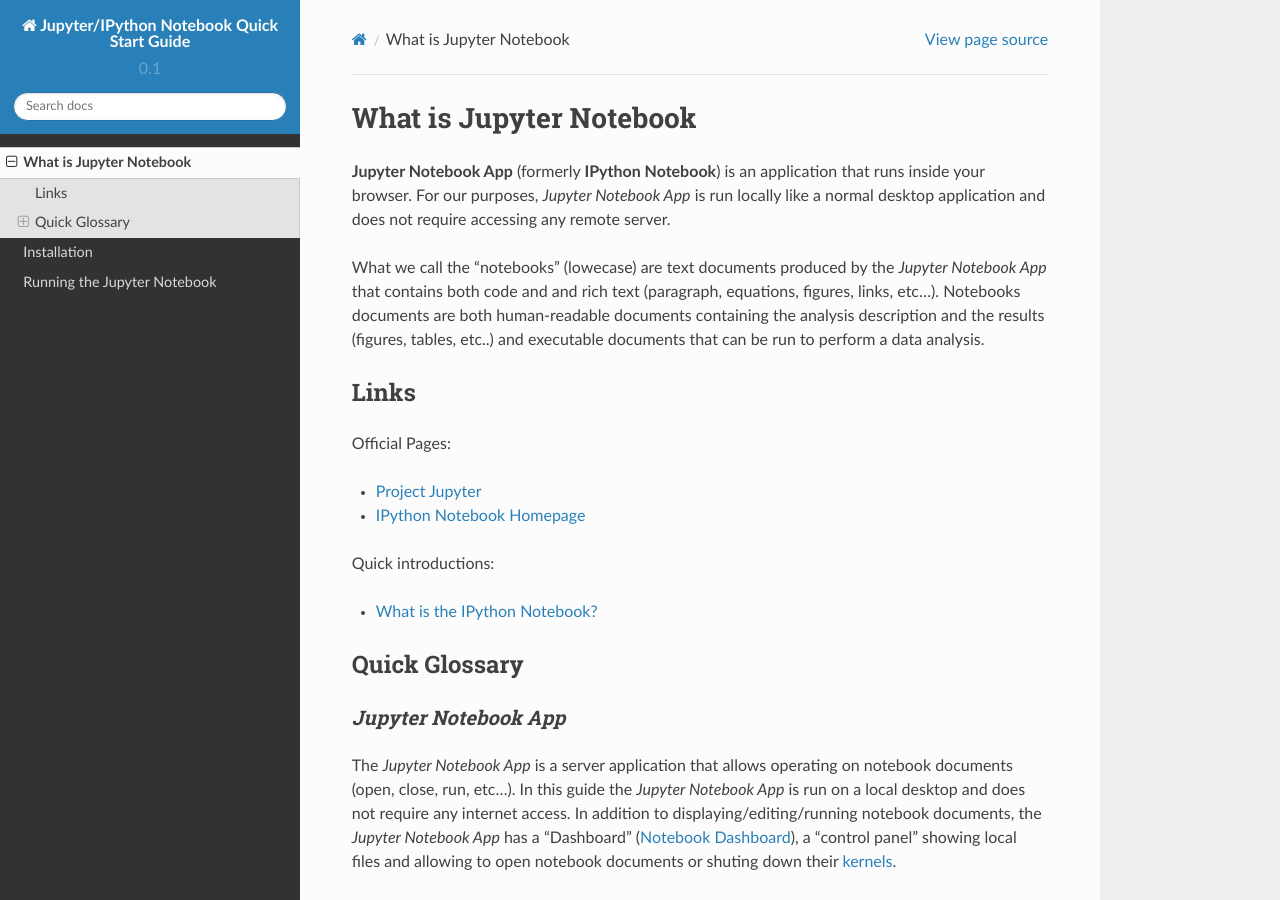
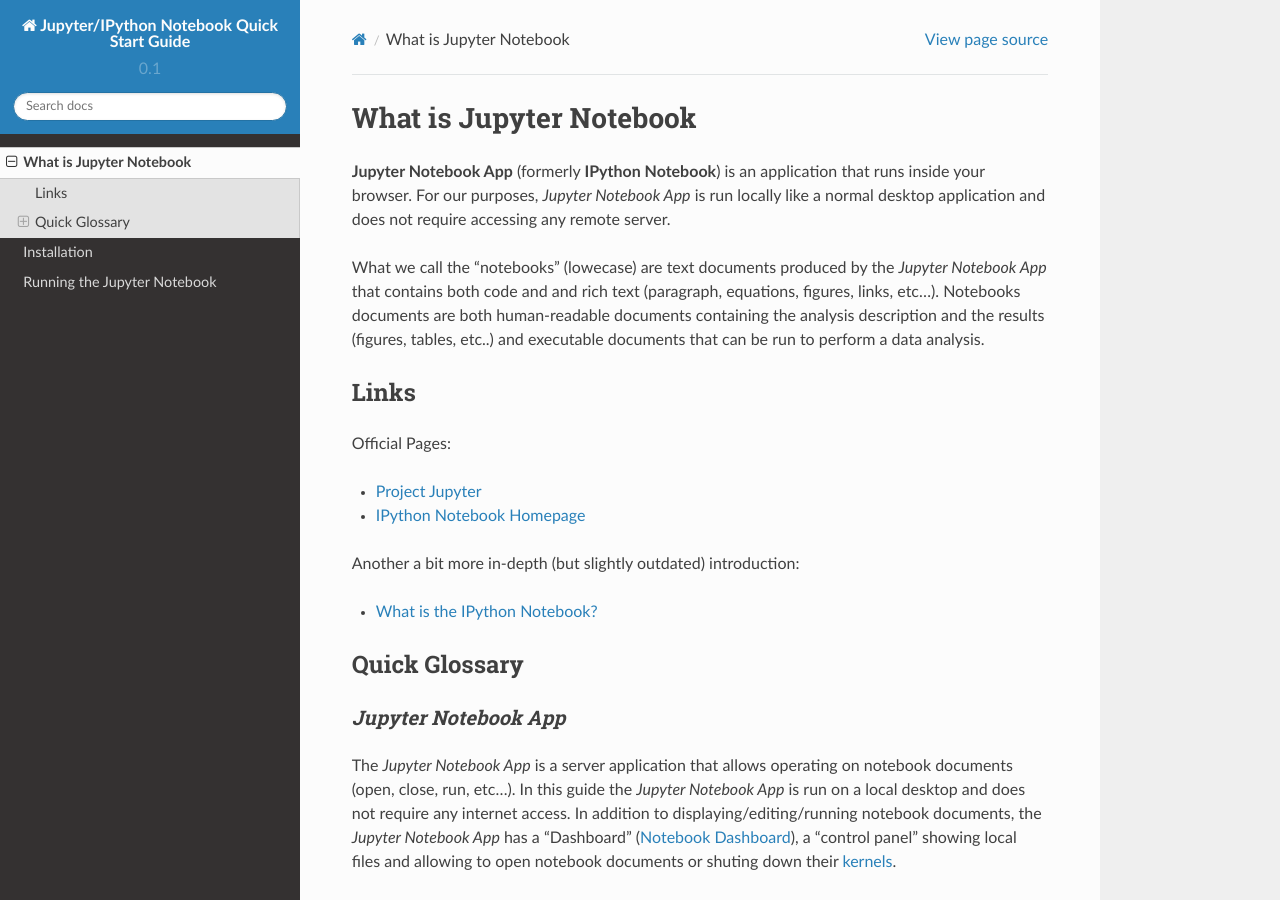
Before and after one commit to tritemio/jupyter_notebook_beginner_guide, a Sphinx documentation site: the page built from docs/what_is_jupyter.rst, in a window 1280 px wide and 900 px high. Built offline with Sphinx 7.4.7 and the Read the Docs theme 2.0.0, drawn with Linux system fonts in a browser that asks for light colours.

Commit message:
Update what_is_jupyter.rst

```diff
--- a/docs/what_is_jupyter.rst
+++ b/docs/what_is_jupyter.rst
@@ -23,7 +23,7 @@
 - `Project Jupyter <https://jupyter.org/>`__
 - `IPython Notebook Homepage <http://ipython.org/notebook.html>`__
 
-Quick introductions:
+Another a bit more in-depth (but slightly outdated) introduction:
 
 - `What is the IPython Notebook? <http://nbviewer.ipython.org/github/jupyter/strata-sv-2015-tutorial/blob/master/00%20-%20Introduction.ipynb>`__
 
```
